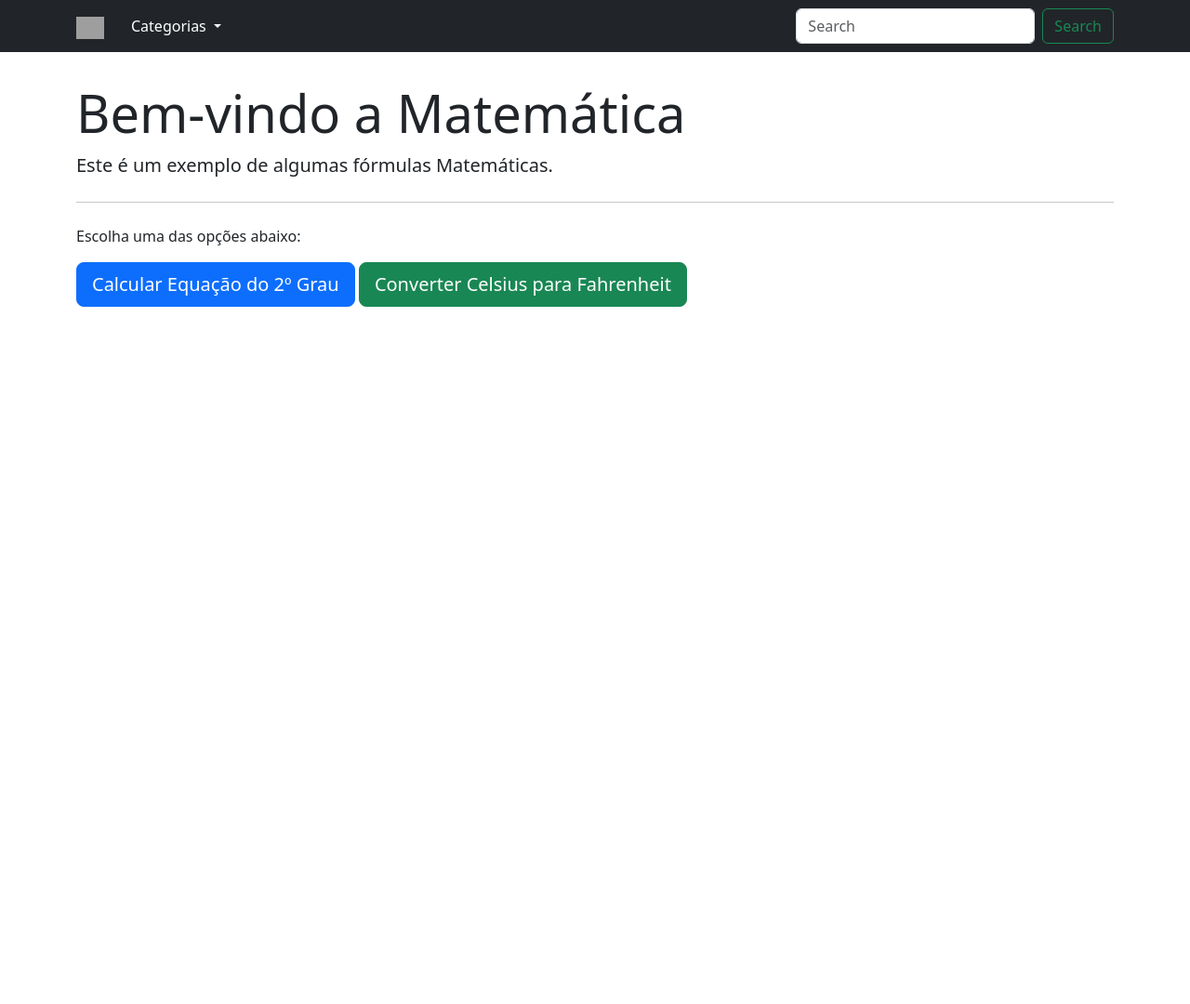
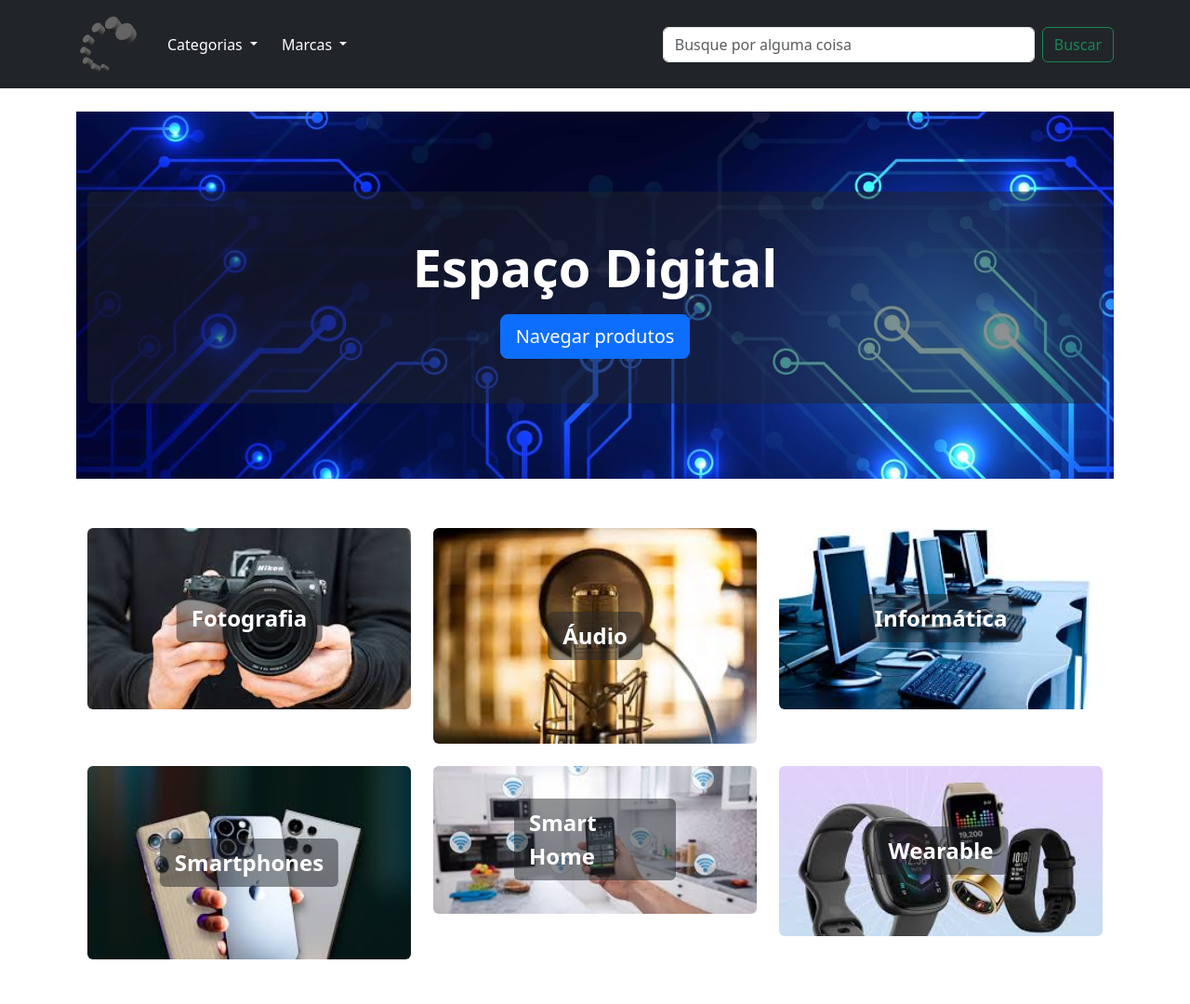
Before and after one commit to AntonioAzevedoC/Trabalho-Loja-Desenvolvimento-WEB-, a Flask app: page / in a window 1280 px wide. Shown: the whole page at 93% size. Before the commit the page ends 330 px from the top, so only its background shows below. Run offline with Flask 3, Linux system fonts and the light colour scheme; some libraries are stand-ins or nearby versions; grey boxes are pictures that could not be loaded.

Commit message:
Adicionando seção principal

```diff
--- /dev/null
+++ b/static/style.css
@@ -0,0 +1,5 @@
+img {
+  width: 100%;
+  height: 100%;
+  object-fit: fill;
+}
--- a/templates/base.html
+++ b/templates/base.html
@@ -8,6 +8,9 @@
       name="viewport"
       content="width=device-width, initial-scale=1, shrink-to-fit=no"
     />
+    <link rel="icon" type="image/x-icon" href="../static/img/logo.png" />
+    <link rel="icon" type="image/x-icon" href="../static/style.css" />
+    <title>Espaço Digital</title>
 
     {% block styles %}
     <!-- Bootstrap CSS -->
@@ -26,15 +29,11 @@
       <div class="container">
         <!-- Logo -->
         <a class="navbar-brand" href="#">
-          <img
-            src="/docs/5.3/assets/brand/bootstrap-logo.svg"
-            alt="logo"
-            width="30"
-            height="24"
-          />
+          <img src="../static/img/logo.png" alt="logo" width="69" height="69" />
         </a>
-        <!-- Categorias Dropdown -->
+        <!-- Dropdowns -->
         <div class="collapse navbar-collapse" id="navbarNavDarkDropdown">
+          <!-- Dropdown categorias -->
           <ul class="navbar-nav">
             <li class="nav-item dropdown">
               <button
@@ -54,16 +53,39 @@
               </ul>
             </li>
           </ul>
+          <!-- Dropdowns marcas -->
+          <ul class="navbar-nav">
+            <li class="nav-item dropdown">
+              <button
+                class="btn btn-dark dropdown-toggle"
+                data-bs-toggle="dropdown"
+                aria-expanded="false"
+              >
+                Marcas
+              </button>
+              <ul class="dropdown-menu dropdown-menu-dark">
+                <li><a class="dropdown-item" href="#">Apple</a></li>
+                <li><a class="dropdown-item" href="#">Microsoft</a></li>
+                <li><a class="dropdown-item" href="#">Amazon</a></li>
+                <li><a class="dropdown-item" href="#">Alphabet</a></li>
+                <li><a class="dropdown-item" href="#">NVIDIA</a></li>
+                <li><a class="dropdown-item" href="#">Meta</a></li>
+                <li><a class="dropdown-item" href="#">Samsung</a></li>
+                <li><a class="dropdown-item" href="#">IBM Brasil</a></li>
+              </ul>
+            </li>
+          </ul>
         </div>
         <!-- Form Pesquisa -->
         <form class="d-flex" role="search">
           <input
             class="form-control me-2"
             type="search"
-            placeholder="Search"
+            placeholder="Busque por alguma coisa"
             aria-label="Search"
+            style="min-width: 50vh"
           />
-          <button class="btn btn-outline-success" type="submit">Search</button>
+          <button class="btn btn-outline-success" type="submit">Buscar</button>
         </form>
       </div>
     </nav>
--- a/templates/index.html
+++ b/templates/index.html
@@ -2,19 +2,145 @@
 
 <html lang="pt-br">
   <body>
-    <div class="container mt-4 pt-3">
-      <div class="jumbotron pt-5">
-        <h1 class="display-4">Bem-vindo a Matemática</h1>
-        <p class="lead">Este é um exemplo de algumas fórmulas Matemáticas.</p>
-        <hr class="my-4" />
-        <p>Escolha uma das opções abaixo:</p>
-        <a class="btn btn-primary btn-lg" href="/pageCalc2Grau" role="button"
-          >Calcular Equação do 2º Grau</a
+    <div class="container mt-4 pt-5">
+      <!-- Banner -->
+      <header class="container-fluid p-0 pt-5">
+        <div
+          class="position-relative overflow-hidden"
+          style="min-height: 50vh; max-height: 50vh"
         >
-        <a class="btn btn-success btn-lg" href="/pageCalcFahr" role="button"
-          >Converter Celsius para Fahrenheit</a
-        >
-      </div>
+          <!-- Imagem banner -->
+          <img
+            src="../static/img/banner.jpg"
+            alt="Banner"
+            class="img-fluid w-100 h-100 object-fit-cover"
+          />
+
+          <!-- Texto banner -->
+          <div
+            class="position-absolute top-0 start-0 w-100 h-100 d-flex align-items-center"
+          >
+            <div class="container text-center text-white">
+              <div class="bg-dark bg-opacity-50 p-4 p-md-5 rounded">
+                <h1 class="display-4 fw-bold pb-2">Espaço Digital</h1>
+                <a href="#" class="btn btn-primary btn-lg">Navegar produtos</a>
+              </div>
+            </div>
+          </div>
+        </div>
+      </header>
+      <!-- Seções -->
+      <section class="container py-5">
+        <div class="row g-4">
+          <!-- Fotografia -->
+          <div class="col-md-4">
+            <a
+              href="#"
+              class="d-block position-relative rounded overflow-hidden"
+            >
+              <img
+                src="../static/img/camera.jpg"
+                class="img-fluid w-100 h-100 object-fit-cover"
+              />
+              <div
+                class="position-absolute top-50 start-50 translate-middle text-white fw-bold fs-4 bg-dark bg-opacity-50 px-3 py-2 rounded"
+              >
+                Fotografia
+              </div>
+            </a>
+          </div>
+
+          <!-- Áudio -->
+          <div class="col-md-4">
+            <a
+              href="#"
+              class="d-block position-relative rounded overflow-hidden"
+            >
+              <img
+                src="../static/img/audio.jpg"
+                class="img-fluid w-100 h-100 object-fit-cover"
+              />
+              <div
+                class="position-absolute top-50 start-50 translate-middle text-white fw-bold fs-4 bg-dark bg-opacity-50 px-3 py-2 rounded"
+              >
+                Áudio
+              </div>
+            </a>
+          </div>
+
+          <!-- Informática -->
+          <div class="col-md-4">
+            <a
+              href="#"
+              class="d-block position-relative rounded overflow-hidden"
+            >
+              <img
+                src="../static/img/informática.jpg"
+                class="img-fluid w-100 h-100 object-fit-cover"
+              />
+              <div
+                class="position-absolute top-50 start-50 translate-middle text-white fw-bold fs-4 bg-dark bg-opacity-50 px-3 py-2 rounded"
+              >
+                Informática
+              </div>
+            </a>
+          </div>
+
+          <!-- Smartphones -->
+          <div class="col-md-4">
+            <a
+              href="#"
+              class="d-block position-relative rounded overflow-hidden"
+            >
+              <img
+                src="../static/img/smartphone.jpg"
+                class="img-fluid w-100 h-100 object-fit-cover"
+              />
+              <div
+                class="position-absolute top-50 start-50 translate-middle text-white fw-bold fs-4 bg-dark bg-opacity-50 px-3 py-2 rounded"
+              >
+                Smartphones
+              </div>
+            </a>
+          </div>
+
+          <!-- Smart Home -->
+          <div class="col-md-4">
+            <a
+              href="#"
+              class="d-block position-relative rounded overflow-hidden"
+            >
+              <img
+                src="../static/img/home.jpg"
+                class="img-fluid w-100 h-100 object-fit-cover"
+              />
+              <div
+                class="position-absolute top-50 start-50 translate-middle text-white fw-bold fs-4 bg-dark bg-opacity-50 px-3 py-2 rounded"
+              >
+                Smart Home
+              </div>
+            </a>
+          </div>
+
+          <!-- Wearable -->
+          <div class="col-md-4">
+            <a
+              href="#"
+              class="d-block position-relative rounded overflow-hidden"
+            >
+              <img
+                src="../static/img/wearable.jpg"
+                class="img-fluid w-100 h-100 object-fit-cover"
+              />
+              <div
+                class="position-absolute top-50 start-50 translate-middle text-white fw-bold fs-4 bg-dark bg-opacity-50 px-3 py-2 rounded"
+              >
+                Wearable
+              </div>
+            </a>
+          </div>
+        </div>
+      </section>
     </div>
   </body>
 
```
Also changed, not shown: static/img/audio.jpg (added), static/img/banner.jpg (added), static/img/camera.jpg (added), static/img/home.jpg (added), static/img/informática.jpg (added), static/img/logo.png (added), static/img/smartphone.jpg (added), static/img/wearable.jpg (added).
